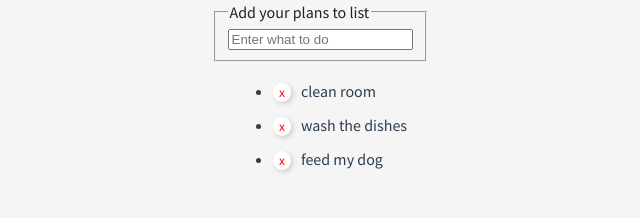
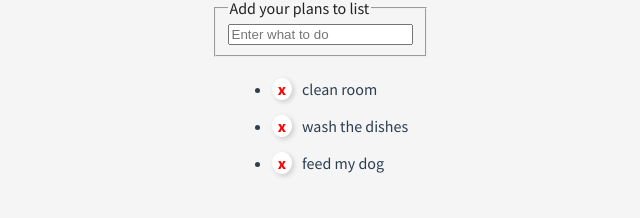
Before and after one commit to MatWidOZS/16-4-Loaders, a React app: page / in a window 1280 px wide. Shown: the part 376-594 px from the top of the page, without its empty margins (328-968 px from the left). Built offline with nearby package versions, Linux system fonts and the light colour scheme.

Commit message:
Fix styles

```diff
--- a/package.json
+++ b/package.json
@@ -4,7 +4,7 @@
   "description": "using webpack",
   "main": "index.js",
   "scripts": {
-    "start": "webpack --env development",
+    "start": "webpack-dev-server --env development",
     "build": "webpack --env production"
   },
   "keywords": [
@@ -26,7 +26,8 @@
     "react-dom": "^16.4.0",
     "style-loader": "^0.21.0",
     "webpack": "^4.9.1",
-    "webpack-cli": "^2.1.4"
+    "webpack-cli": "^2.1.4",
+    "webpack-dev-server": "^3.1.4"
   },
   "dependencies": {
     "uuid": "^3.2.1"
--- a/src/components/Todo.css
+++ b/src/components/Todo.css
@@ -1,9 +1,11 @@
-@import url('https://fonts.googleapis.com/css?family=Source+Sans+Pro');
+@import url('https://fonts.googleapis.com/css?family=Source+Sans+Pro:400,700');
 
 .btn {
 	font-family: 'Source Sans Pro', sans-serif;
 	text-align: center;
 	color: red;
+	font-weight: 700;
+	font-size: 16px;
 	border: none;
 	background-color: #fff;
 	border-radius: 50%;
```
Also changed, not shown: 2 other files (tests, documents, lock files or other folders).
